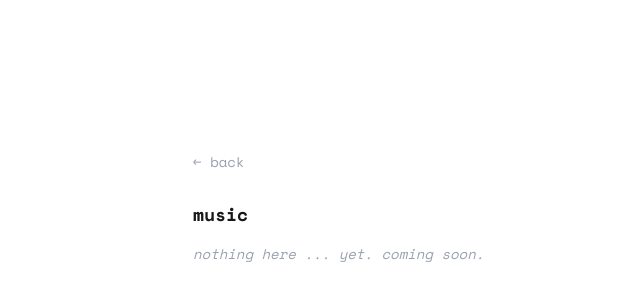
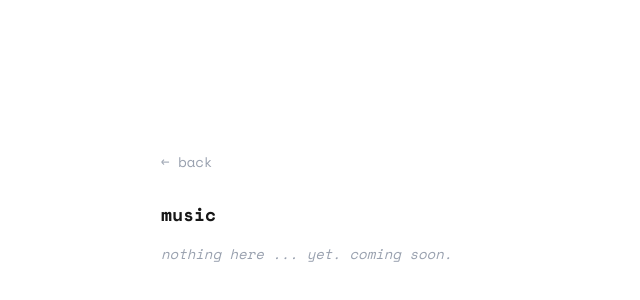
Before and after one commit to srirsatt/portfolio, a Next.js app: page /music in a window 1280 px wide. Shown: the part 168-468 px from the top of the page, without its empty margins (255-895 px from the left). Built offline with nearby package versions, Linux system fonts and the light colour scheme.

Commit message:
updated music section centering

```diff
--- a/src/app/music/page.tsx
+++ b/src/app/music/page.tsx
@@ -1,9 +1,9 @@
 import Link from "next/link";
 
-export default function Music() {
+export default function Essays() {
     return (
-        <div className="min-h-screen flex items-center pl-[35vw] py-20">
-            <div className="relative text-left max-w-md w-full">
+        <div className="min-h-screen flex items-center justify-center p-8 sm:p-12">
+            <div className="relative w-full max-w-md text-left">
                 <Link
                     href="/"
                     className="absolute -top-12 left-0 font-[var(--font-space-mono)] text-sm text-gray-400 hover:text-black transition-colors"
@@ -11,7 +11,7 @@ export default function Music() {
                     ← back
                 </Link>
                 <h1 className="font-[var(--font-space-mono)] font-bold text-lg mb-4">music</h1>
-                <div className="space-y-6 font-[var(--font-space-mono)] text-sm">
+                <div className="space-y-4 font-[var(--font-space-mono)] text-sm">
                     <p className="text-gray-400 italic">nothing here ... yet. coming soon.</p>
                 </div>
             </div>
```
